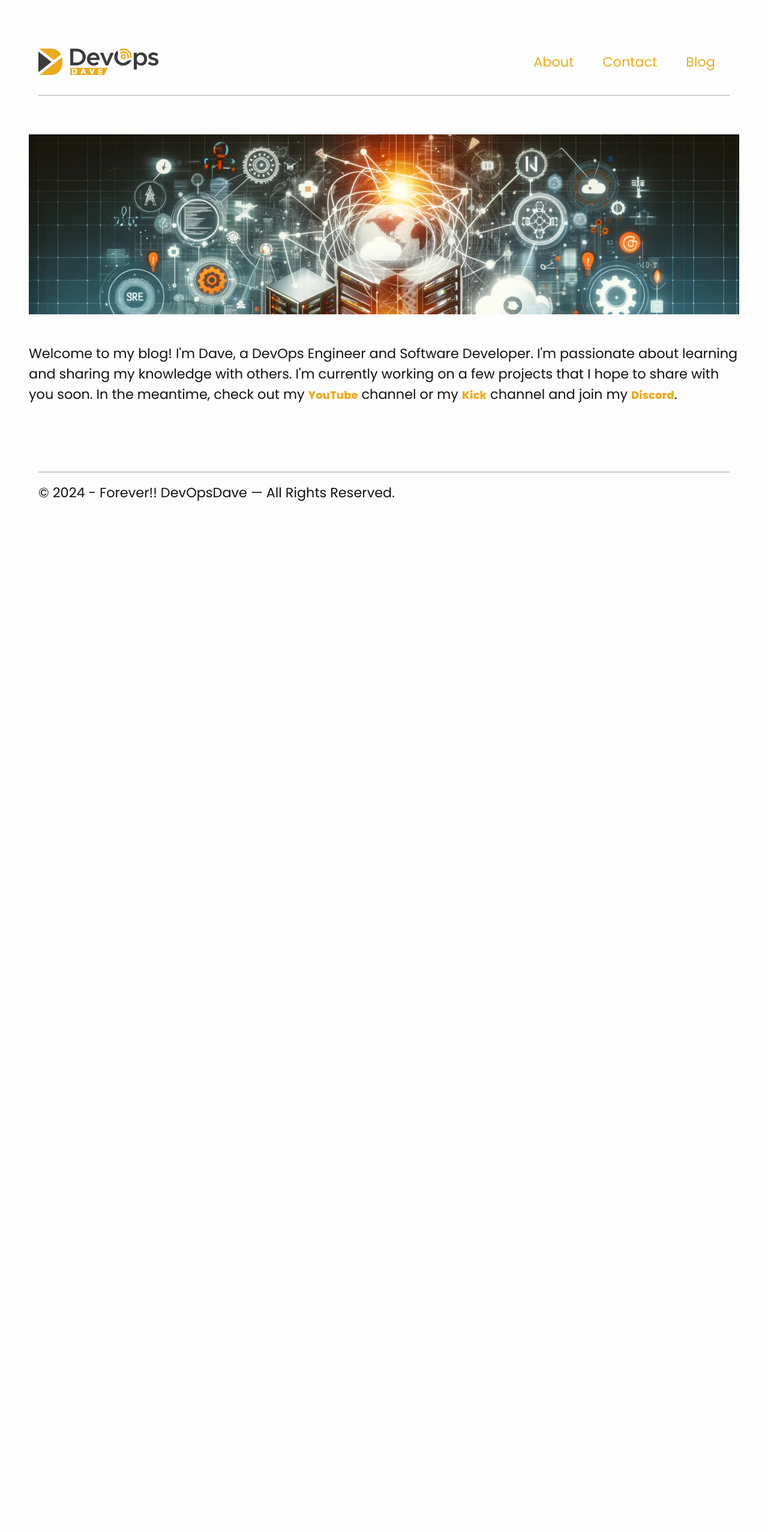
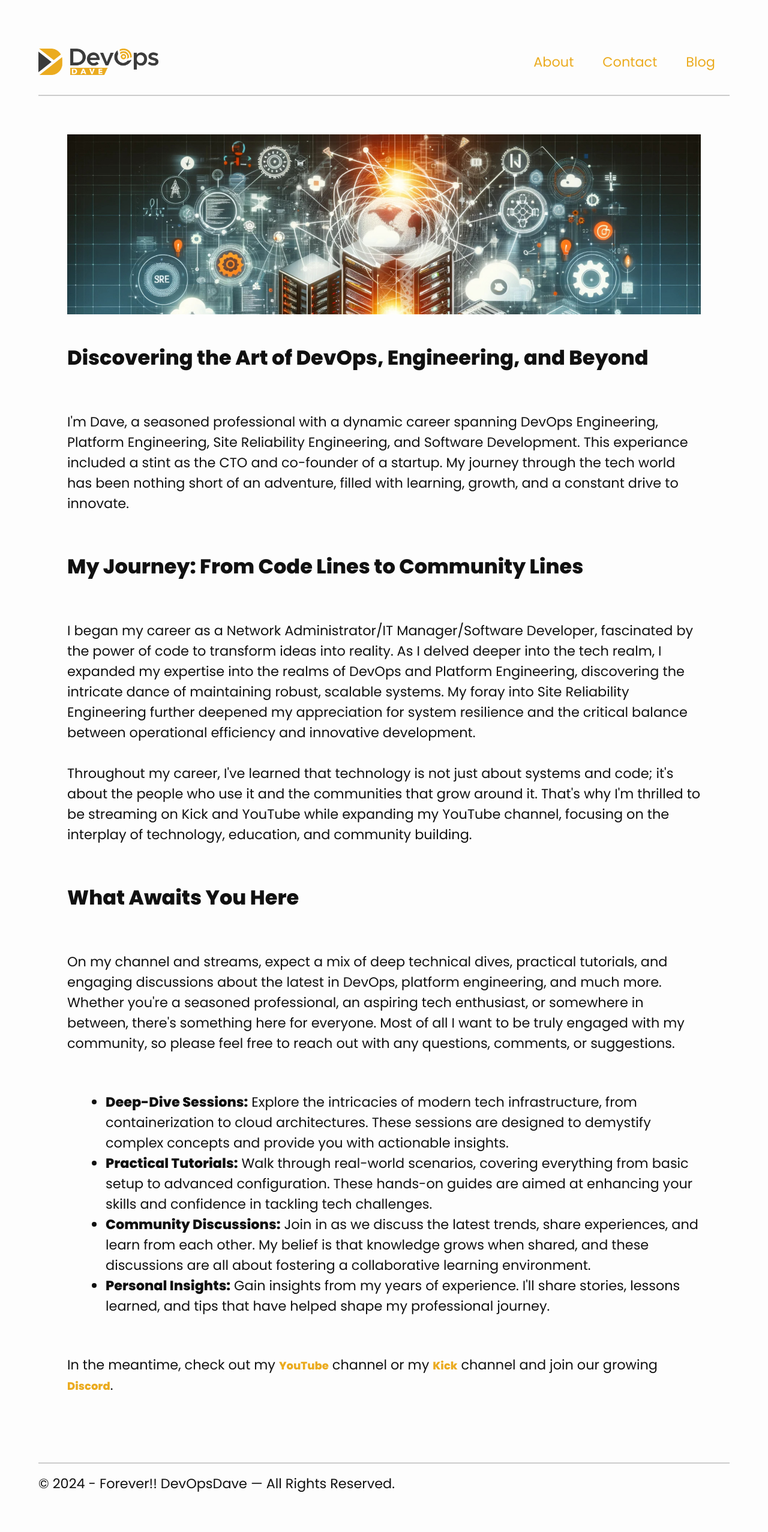
Before and after one commit to davealbert/devopsdave.net, a Jekyll site: the page built from index.md, in a window 1280 px wide. Shown: the whole page at 60% size. Built offline with Jekyll 4.4.1, drawn with Linux system fonts in a browser that asks for light colours; some web fonts are replaced; before the commit the page ends 902 px from its top, so only the background shows below that.

Commit message:
fomatting pages and main page content

```diff
--- a/_layouts/page.html
+++ b/_layouts/page.html
@@ -2,6 +2,7 @@
 layout: default
 ---
 
+<div class="content-indent">
     {% if page.hero_image %}
     <div class="content-wrapper">
         <div class="hero-wrapper">
@@ -11,9 +12,8 @@ layout: default
         </div>
     </div>
     {% endif %}
-
     <h1>
         {{ page.title }}
     </h1>
-
     {{ content }}
+</div>
--- a/css/main.scss
+++ b/css/main.scss
@@ -183,3 +183,8 @@ ul.blog-list-items {
         margin-left: 4rem;
     }
 }
+
+.content-indent {
+    margin-left: 4rem;
+    margin-right: 4rem;
+}
--- a/index.md
+++ b/index.md
@@ -2,11 +2,48 @@
 layout: default
 ---
 
-<div class="content-wrapper">
-    <div class="hero-wrapper">
-        <div class="hero">
-            <img src="/images/sre-hero.jpg" />
+<div class="content-indent">
+    <div class="content-wrapper">
+        <div class="hero-wrapper">
+            <div class="hero">
+                <img src="/images/sre-hero.jpg" />
+            </div>
+        </div>
+        <h1>Discovering the Art of DevOps, Engineering, and Beyond</h1>
+        <div class="content-wrapper">
+            I'm Dave, a seasoned professional with a dynamic career spanning DevOps Engineering, Platform Engineering, Site Reliability Engineering, and Software Development. This experiance included a stint as the CTO and co-founder of a startup. My journey through the tech world has been nothing short of an adventure, filled with learning, growth, and a constant drive to innovate.
+        </div>
+        <h1>My Journey: From Code Lines to Community Lines</h1>
+        <div class="content-wrapper">
+            <p>I began my career as a Network Administrator/IT Manager/Software Developer, fascinated by the power of code to transform ideas into reality. As I delved deeper into the tech realm, I expanded my expertise into the realms of DevOps and Platform Engineering, discovering the intricate dance of maintaining robust, scalable systems. My foray into Site Reliability Engineering further deepened my appreciation for system resilience and the critical balance between operational efficiency and innovative development.</p>
+            <p>&nbsp;</p>
+            <p>Throughout my career, I've learned that technology is not just about systems and code; it's about the people who use it and the communities that grow around it. That's why I'm thrilled to be streaming on Kick and YouTube while expanding my YouTube channel, focusing on the interplay of technology, education, and community building.</p>
+        </div>
+        <h1>What Awaits You Here</h1>
+        <div class="content-wrapper">
+            On my channel and streams, expect a mix of deep technical dives, practical tutorials, and engaging discussions about the latest in DevOps, platform engineering, and much more. Whether you're a seasoned professional, an aspiring tech enthusiast, or somewhere in between, there's something here for everyone. Most of all I want to be truly engaged with my community, so please feel free to reach out with any questions, comments, or suggestions.
+            <div class="content-wrapper">
+                <ul class="task-list">
+                    <li class="task-list-item">
+                        <b>Deep-Dive Sessions:</b> Explore the intricacies of modern tech infrastructure, from containerization to cloud architectures. These sessions are designed to demystify complex concepts and provide you with actionable insights.
+                    </li>
+                    <li class="task-list-item">
+                        <b>Practical Tutorials:</b> Walk through real-world scenarios, covering everything from basic setup to advanced configuration. These hands-on guides are aimed at enhancing your skills and confidence in tackling tech challenges.
+                    </li>
+                    <li class="task-list-item">
+                        <b>Community Discussions:</b> Join in as we discuss the latest trends, share experiences, and learn from each other. My belief is that knowledge grows when shared, and these discussions are all about fostering a collaborative learning environment.
+                    </li>
+                    <li class="task-list-item">
+                        <b>Personal Insights:</b> Gain insights from my years of experience. I'll share stories, lessons learned, and tips that have helped shape my professional journey.
+                    </li>
+                </ul>
+            </div>
+        </div>
+        <div class="content-wrapper">
+        </div>
+        <h1></h1>
+        <div class="content-wrapper">
+            In the meantime, check out my <a href="https://www.youtube.com/@devopsdave" target="_blank">YouTube</a> channel or my <a href="https://kick.com/devopsdave" target="_blank">Kick</a> channel and join our growing <a href="https://discord.gg/BAdpZnkPV2" target="_blank">Discord</a>.
         </div>
     </div>
-    Welcome to my blog! I'm Dave, a DevOps Engineer and Software Developer. I'm passionate about learning and sharing my knowledge with others. I'm currently working on a few projects that I hope to share with you soon. In the meantime, check out my <a href="https://www.youtube.com/@devopsdave" target="_blank">YouTube</a> channel or my <a href="https://kick.com/devopsdave" target="_blank">Kick</a>  channel  and join my <a href="https://discord.gg/BAdpZnkPV2" target="_blank">Discord</a>.
 </div>
```
Also changed, not shown: _layouts/post.html (+1 -7 lines). Lines whose indentation alone changed are shown as unchanged.
